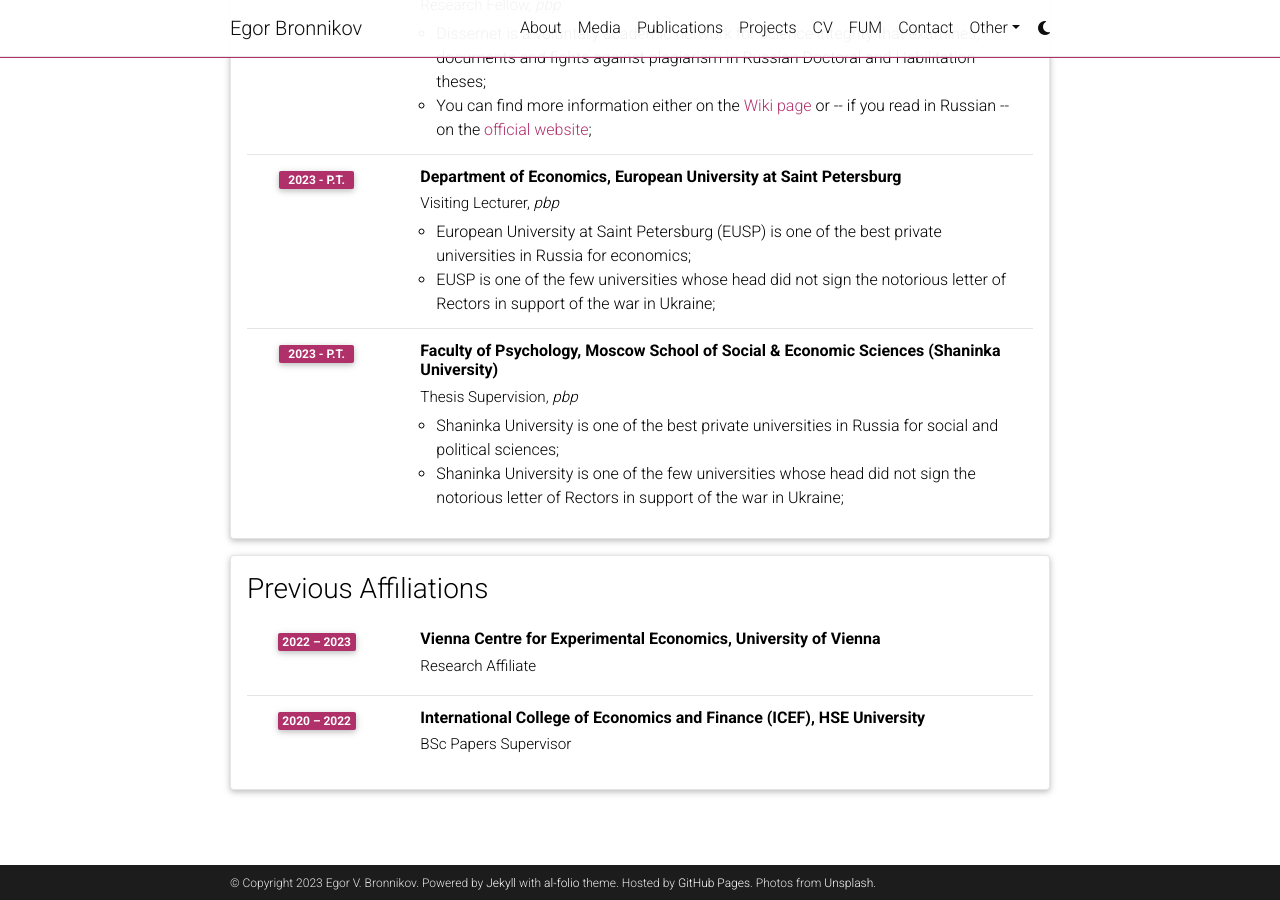
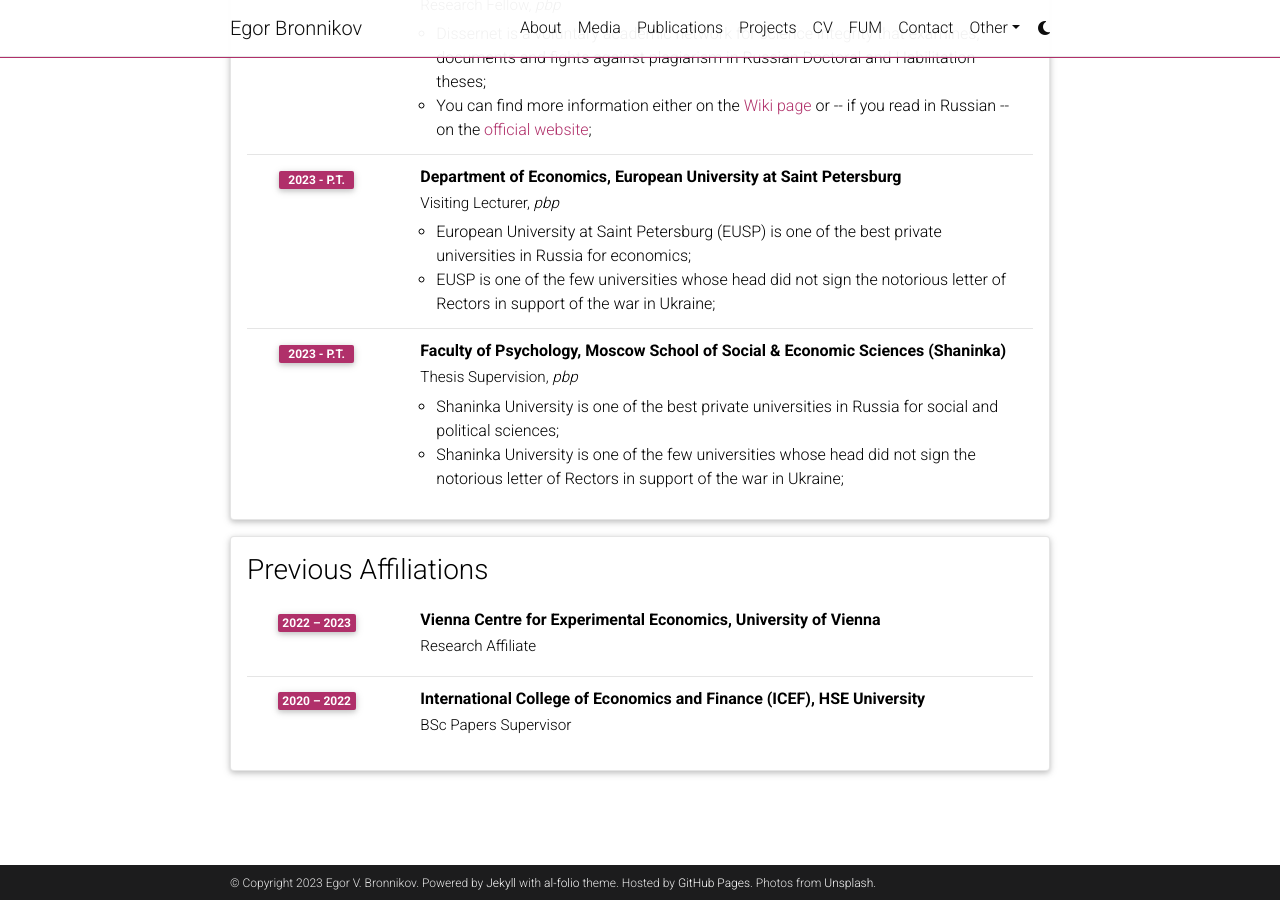
Before and after one commit to egorbronnikov/egorbronnikov.github.io, a Jekyll site: the page built from _pages/affiliations.md, in a window 1280 px wide and 900 px high, scrolled down 549 px. Built offline with Jekyll 4.4.1, drawn with Linux system fonts in a browser that asks for light colours; comment, search, counter and statistics services are not loaded; a style sheet for code colours, icons or effects is not loaded.

Commit message:
Update affiliations.yml

```diff
--- a/_data/affiliations.yml
+++ b/_data/affiliations.yml
@@ -21,7 +21,7 @@
       description:
         - European University at Saint Petersburg (EUSP) is one of the best private universities in Russia for economics;
         - EUSP is one of the few universities whose head did not sign the notorious letter of Rectors in support of the war in Ukraine;
-    - title: Faculty of Psychology, Moscow School of Social & Economic Sciences (Shaninka University)
+    - title: Faculty of Psychology, Moscow School of Social & Economic Sciences (Shaninka)
       institution: Thesis Supervision, <i>pbp</i>
       year: 2023 - p.t.
       description:
```
